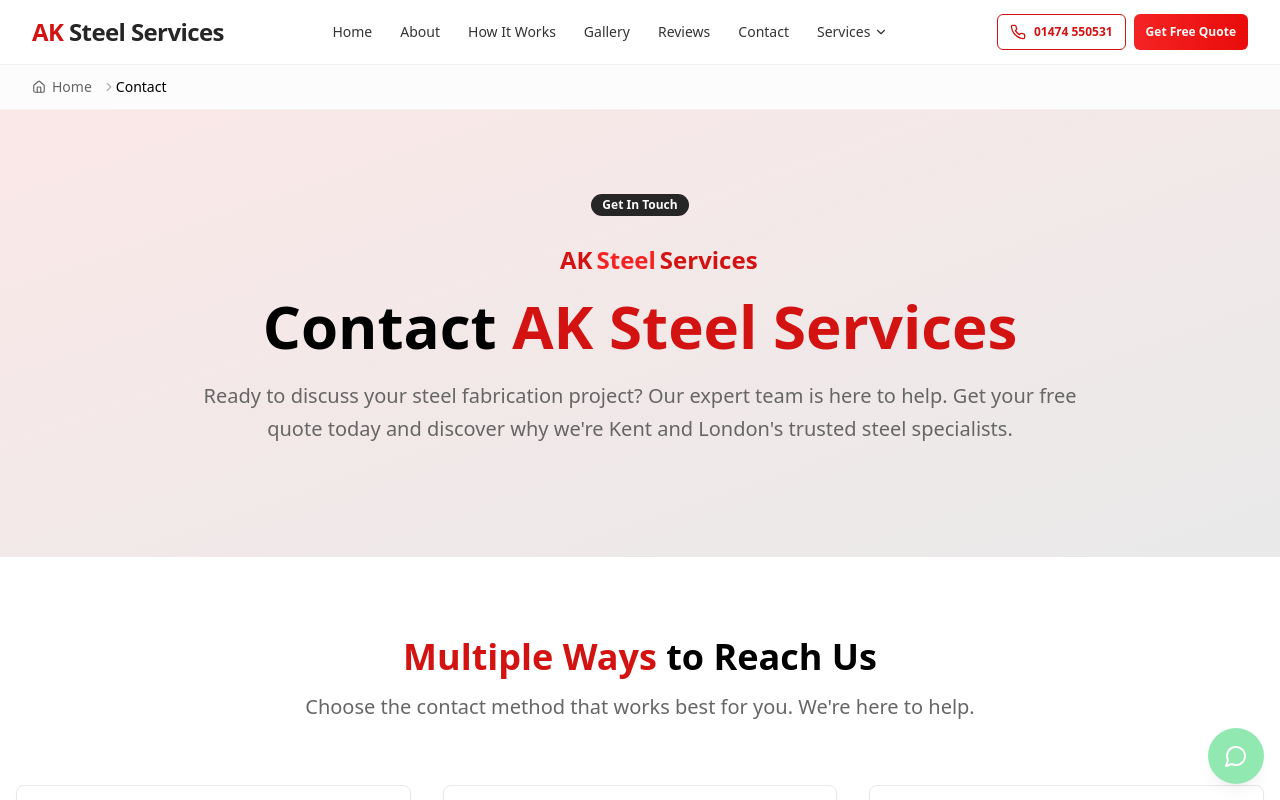
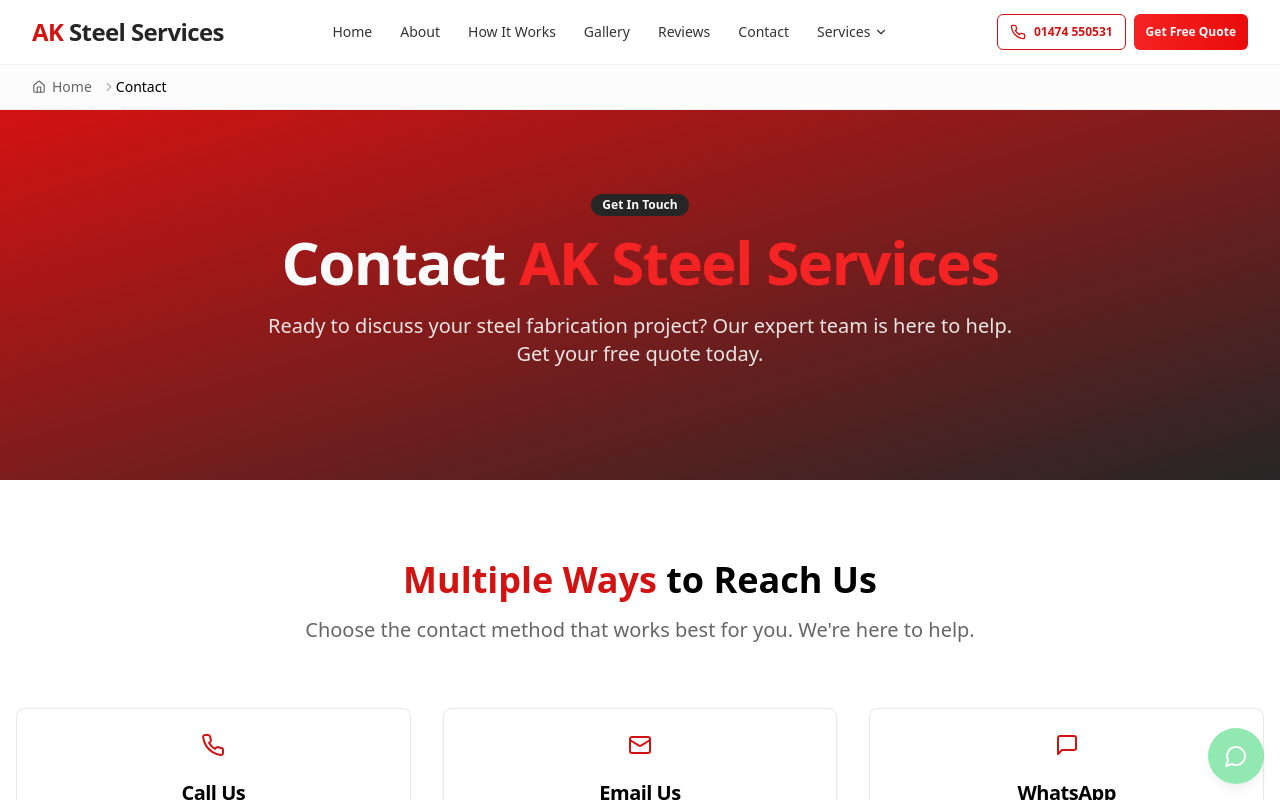
Before and after one commit to CSOAI-ORG/aksteelservices, a React (Vite) app: page /contact in a window 1280 px wide. Shown: the top 800 px of the page. Built offline with nearby package versions, Linux system fonts and the light colour scheme.

Commit message:
Polished inner pages with hero

```diff
--- a/src/pages/Contact.tsx
+++ b/src/pages/Contact.tsx
@@ -158,19 +158,18 @@ const Contact = () => {
       <Breadcrumbs />
 
       {/* Hero Section */}
-      <section className="py-20 bg-gradient-to-br from-primary/10 to-secondary/10">
-        <div className="container mx-auto px-4">
+      <section className="py-16 md:py-20 bg-gradient-to-br from-primary to-secondary text-primary-foreground">
+        <div className="container mx-auto px-4 sm:px-6 lg:px-8">
           <div className="max-w-4xl mx-auto text-center">
-            <Badge variant="secondary" className="mb-6">
+            <Badge variant="secondary" className="mb-4">
               Get In Touch
             </Badge>
-            <BrandLogo className="mx-auto mb-4" width={160} height={40} />
-            <h1 className="text-4xl md:text-6xl font-bold mb-6">
-              Contact <span className="text-primary">AK Steel Services</span>
+            <h1 className="text-3xl sm:text-4xl md:text-5xl lg:text-6xl font-extrabold mb-5 leading-[1.1] tracking-tight">
+              Contact <span className="text-accent">AK Steel Services</span>
             </h1>
-            <p className="text-xl text-muted-foreground mb-8 leading-relaxed">
+            <p className="text-lg md:text-xl opacity-90 mb-8 leading-relaxed max-w-3xl mx-auto">
               Ready to discuss your steel fabrication project? Our expert team is here to help.
-              Get your free quote today and discover why we're Kent and London's trusted steel specialists.
+              Get your free quote today.
             </p>
           </div>
         </div>
```
